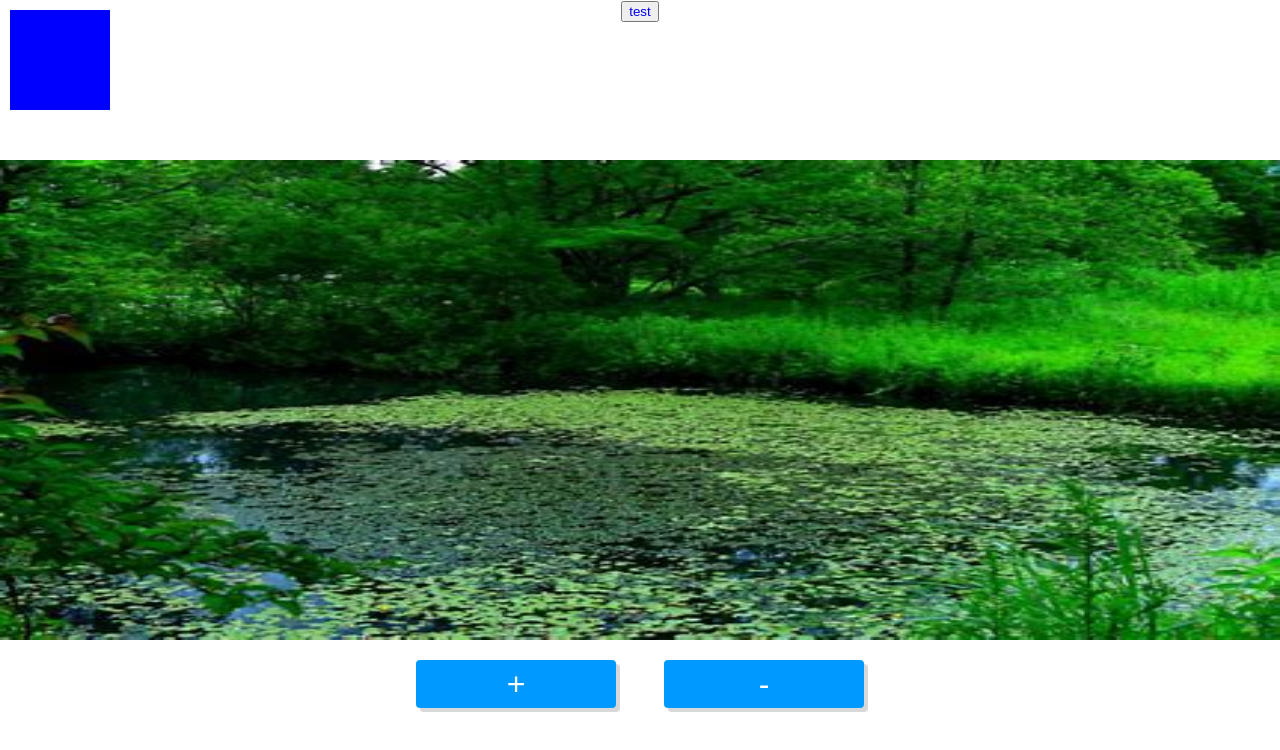
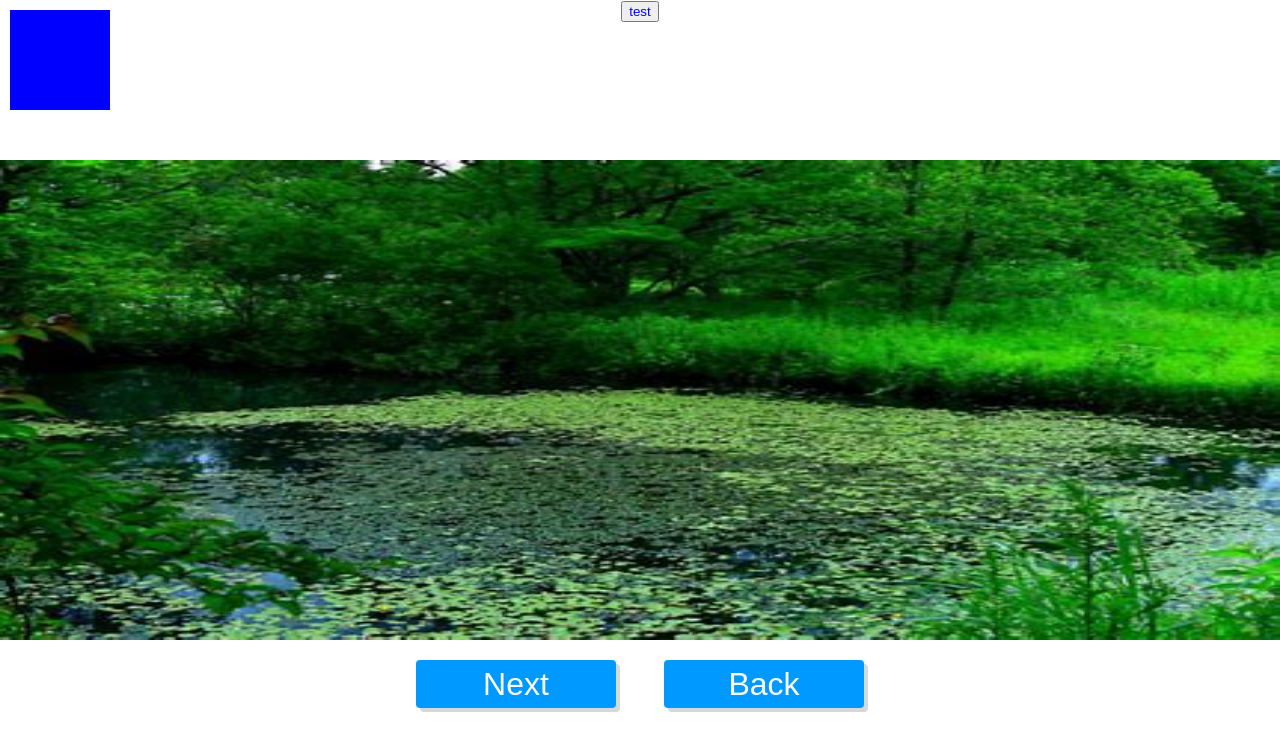
Before and after one commit to Yuki326/count_app, a React (Create React App) app: page / in a window 1280 px wide. Shown: the top 750 px of the page. Built offline with nearby package versions, Linux system fonts and the light colour scheme.

Commit message:
アニメーションの調整

```diff
--- a/src/Counter.js
+++ b/src/Counter.js
@@ -28,8 +28,8 @@ class Counter extends Component{
   render(){
     return (
       <div>
-        <button className="counterButton"onClick={this.increment}>+</button>
-        <button className="counterButton"onClick={this.decrement}>-</button>
+        <button className="counterButton"onClick={this.increment}>Next</button>
+        <button className="counterButton"onClick={this.decrement}>Back</button>
         <BackGround count={this.state.count%3/*todo 画像の枚数*/}/>
       </div>
     )
--- a/src/backGround.css
+++ b/src/backGround.css
@@ -17,7 +17,7 @@
   top:20vh;
   left:0;
   animation-name: test;
-  animation-duration: 2s;
+  animation-duration: 0.5s;
   animation-iteration-count:1;
 }
 
--- a/src/toggleButton.css
+++ b/src/toggleButton.css
@@ -12,9 +12,10 @@
   left:10px;
   width:100px;
   height:100px;
+  rotate:(0deg);
   background-color: blue;
   animation-name: move;
-  animation-duration: 2s;
+  animation-duration: 1s;
   animation-iteration-count:1;
 }
 
@@ -25,11 +26,11 @@
 .on{
   background-color: blue;
   color:white;
-  animation-name: move;
+  animation-name: button;
   animation-duration: 2s;
   animation-iteration-count:1;
 }
-@keyframes move{
+@keyframes button{
   from{
     width:50px;
   }
@@ -37,3 +38,36 @@
     width:100px;
   }
 }
+@keyframes move{
+  0%{
+    top:10px;
+    left:10px;
+    rotate:(0deg);
+  }
+  20%{
+    top:10px;
+    left:100px;
+    rotate:(45deg);
+  }
+  40%{
+    top:10px;
+    left:100px;
+    rotate:(90deg);
+  }
+  60%{
+    top:10px;
+    left:100px;
+    rotate:(45deg);
+  }
+  80%{
+    top:100px;
+    left:100px;
+    width:200px;
+    rotate:(0deg);
+  }
+  100%{
+    top:10px;
+    left:10px;
+    rotate:(90deg);
+  }
+}
```
